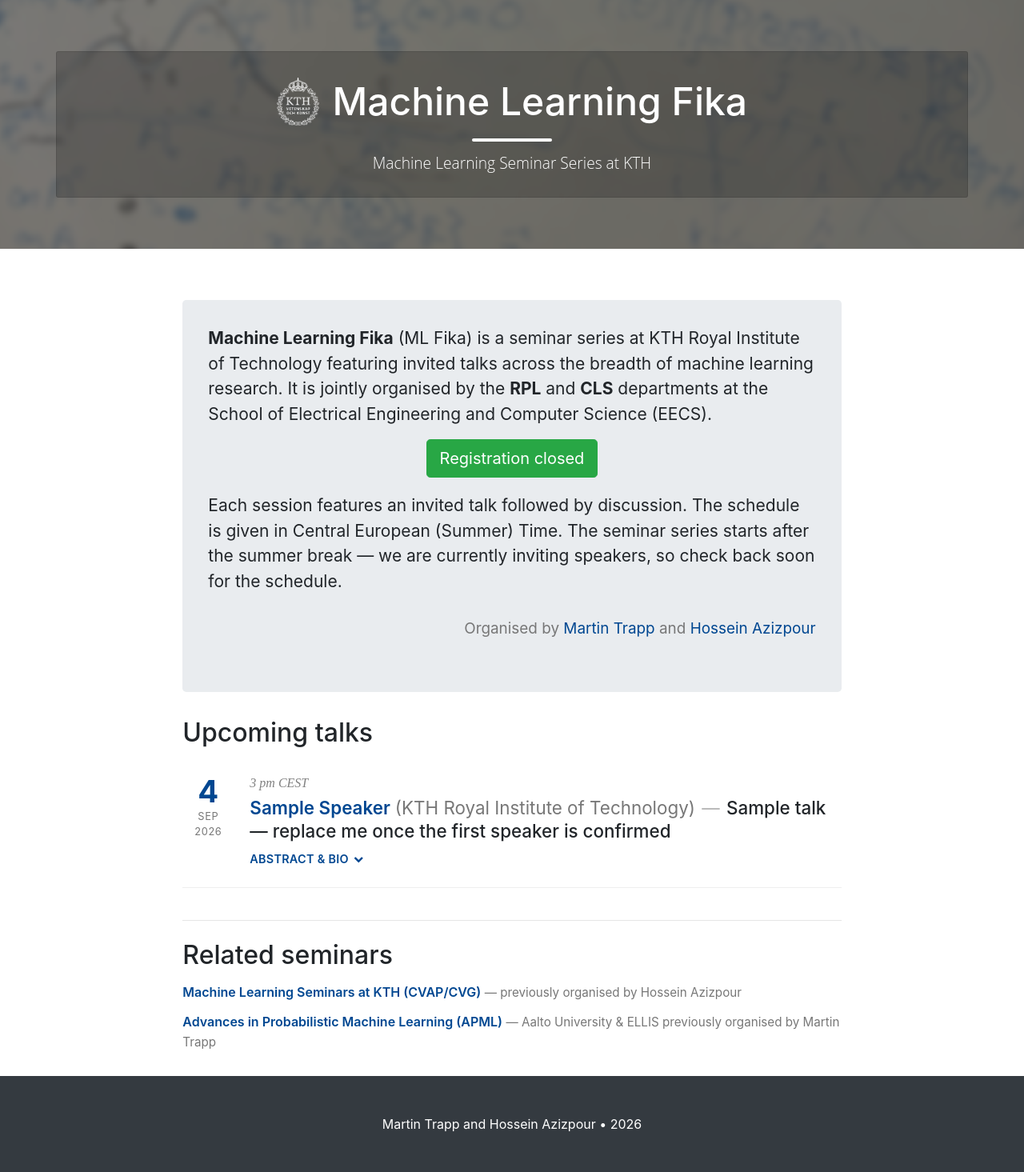
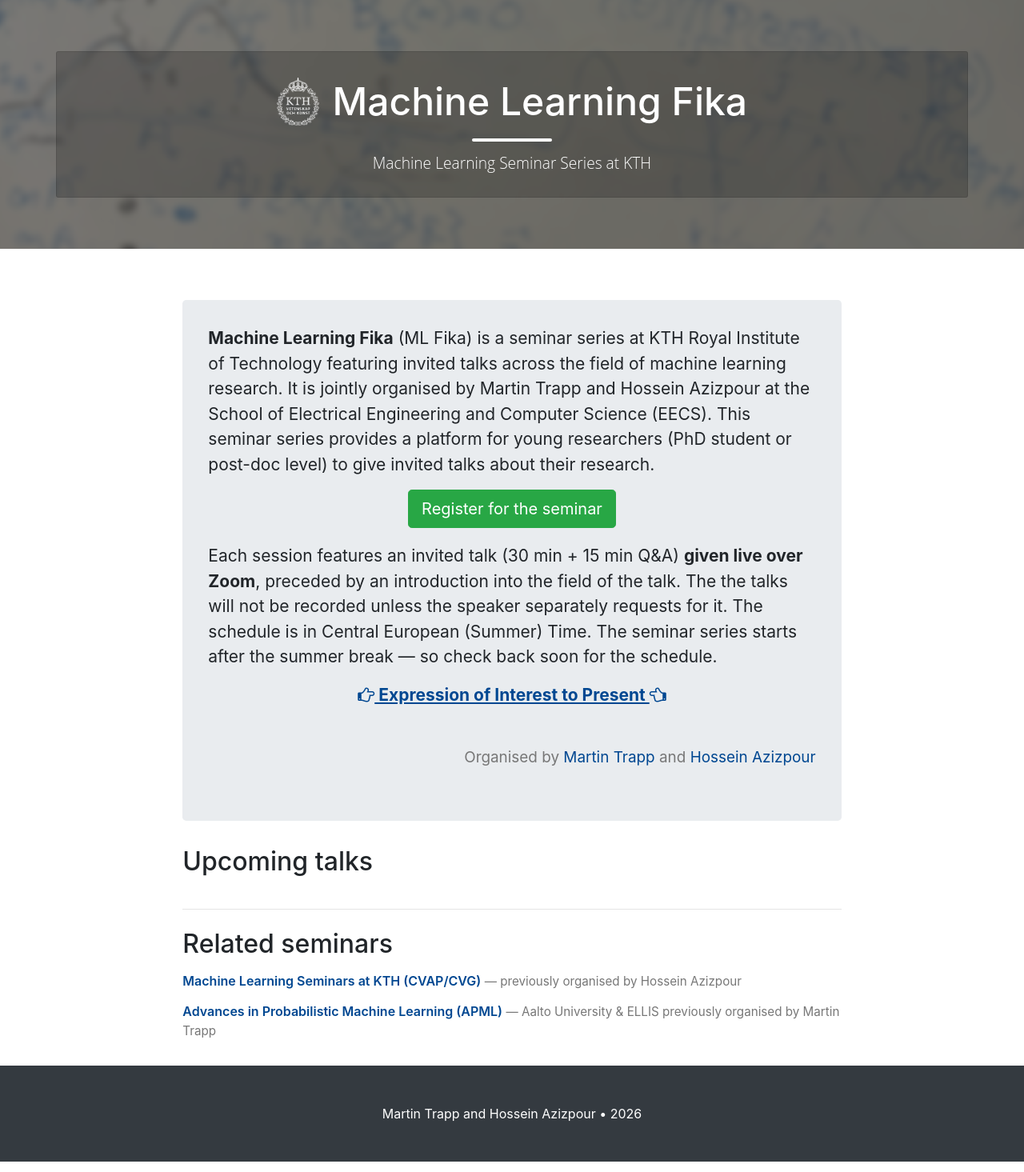
Before and after one commit to traml-lab/mlfika, a Jekyll site: the page built from index.html, in a window 1280 px wide. Shown: the whole page at 80% size. Built offline with Jekyll 4.4.1, drawn with Linux system fonts in a browser that asks for light colours.

Commit message:
several updates

```diff
--- a/_config.yml
+++ b/_config.yml
@@ -18,12 +18,16 @@
 title: "Machine Learning Fika"
 description: "Machine Learning Seminar Series at KTH"
 
-information: "**Machine Learning Fika** (ML Fika) is a seminar series at KTH Royal Institute of Technology featuring invited talks across the breadth of machine learning research. It is jointly organised by the **RPL** and **CLS** departments at the School of Electrical Engineering and Computer Science (EECS)."
+information: "**Machine Learning Fika** (ML Fika) is a seminar series at KTH Royal Institute of Technology featuring invited talks across the field of machine learning research. It is jointly organised by Martin Trapp and Hossein Azizpour at the School of Electrical Engineering and Computer Science (EECS). This seminar series provides a platform for young researchers (PhD student or post-doc level) to give invited talks about their research."
 
 # Link to the registration / signup form. Leave empty to show "Registration closed".
-registration: ""
+registration: "https://forms.gle/jaoYhpxJS6TrHPMk9"
 
-details: "Each session features an invited talk followed by discussion. The schedule is given in Central European (Summer) Time. The seminar series starts after the summer break — we are currently inviting speakers, so check back soon for the schedule."
+# Link to the "Expression of Interest to Present" form for prospective speakers.
+# Leave empty to hide the link.
+interest_form: "https://forms.gle/S8XnyJXZJtBWBaeS6"
+
+details: "Each session features an invited talk (30 min + 15 min Q&A) **given live over Zoom**, preceded by an introduction into the field of the talk. The the talks will not be recorded unless the speaker separately requests for it. The schedule is in Central European (Summer) Time. The seminar series starts after the summer break — so check back soon for the schedule."
 
 organizers: "[Martin Trapp](https://trappmartin.github.io) and [Hossein Azizpour](https://www.kth.se/profile/azizpour)"
 
--- a/_data/talks.yml
+++ b/_data/talks.yml
@@ -1,25 +1,13 @@
 # ML Fika talks.
 #
-# Add one entry per talk. Only `date` and `title` are required; the rest are
-# optional. If `abstract` or `biography` is given, the entry shows an
-# "Abstract & bio" toggle that expands the details. Photos are intentionally
-# not used.
+# Add one entry per talk. Only `date` and `title` are required; the rest are optional. If `abstract` or `biography` is given, the entry shows an "Abstract & bio" toggle that expands the details.
 #
-# Talks automatically move from "Upcoming" to "Past" one hour after their
-# scheduled time, so keep the `date` parseable (e.g. "September 04, 2026 at 3 pm CEST").
-#
-# - date: September 04, 2026 at 3 pm CEST
-#   title: "Title of the talk"
-#   presenter: "Speaker Name"
-#   url: https://speaker-homepage.example
-#   affiliation: "Their Institution"
+# Talks automatically move from "Upcoming" to "Past" one hour after their scheduled time, so keep the `date` parseable (e.g. "September 04, 2026 at 3 pm CEST").
+
+# - date: September 01, 2026 at 3 pm CEST
+  # title: "TBA"
+  # presenter: "TBA"
+  # url: https://trappmartin.github.io
+  # affiliation: ""
 #   abstract: "One or two paragraphs describing the talk. Markdown links work."
 #   biography: "A short bio of the speaker."
-
-- date: September 04, 2026 at 3 pm CEST
-  title: "Sample talk — replace me once the first speaker is confirmed"
-  presenter: "Sample Speaker"
-  url: https://trappmartin.github.io
-  affiliation: "KTH Royal Institute of Technology"
-  abstract: "This is a placeholder entry showing how a talk is displayed on the ML Fika page. The compact list shows the date, speaker, affiliation and title; clicking **Abstract & bio** reveals this abstract together with the speaker's short biography. Replace this entry in `_data/talks.yml` with real talks as speakers confirm."
-  biography: "A short biography of the speaker goes here — a couple of sentences on their background and research interests is plenty."
--- a/assets/css/styles.scss
+++ b/assets/css/styles.scss
@@ -86,6 +86,19 @@
 
 .register-btn {
     margin-bottom: 1.2rem;
+}
+
+.interest-link {
+    display: inline-block;
+    margin-bottom: 1.2rem;
+    font-weight: bold;
+    color: {{ site.color-scheme }};
+    text-decoration: underline;
+}
+
+.interest-link:hover,
+.interest-link:focus {
+    text-decoration: none;
 }
 
 #hosted-by {
--- a/index.html
+++ b/index.html
@@ -34,6 +34,11 @@
     <a class="btn btn-success btn-lg register-btn" href="{{ site.registration }}">{% if site.registration != "" %}Register for the seminar{% else %}Registration closed{% endif %}</a>
   </div>
   {{ site.details | markdownify }}
+  {% if site.interest_form != "" %}
+  <div class="text-center">
+    <a class="interest-link" href="{{ site.interest_form }}"><i class="fa fa-hand-o-right" aria-hidden="true"></i> Expression of Interest to Present <i class="fa fa-hand-o-left" aria-hidden="true"></i></a>
+  </div>
+  {% endif %}
   <div id="hosted-by">Organised by {{ site.organizers | markdownify | remove: '<p>' | remove: '</p>' }}</div>
 </div>
 
```
